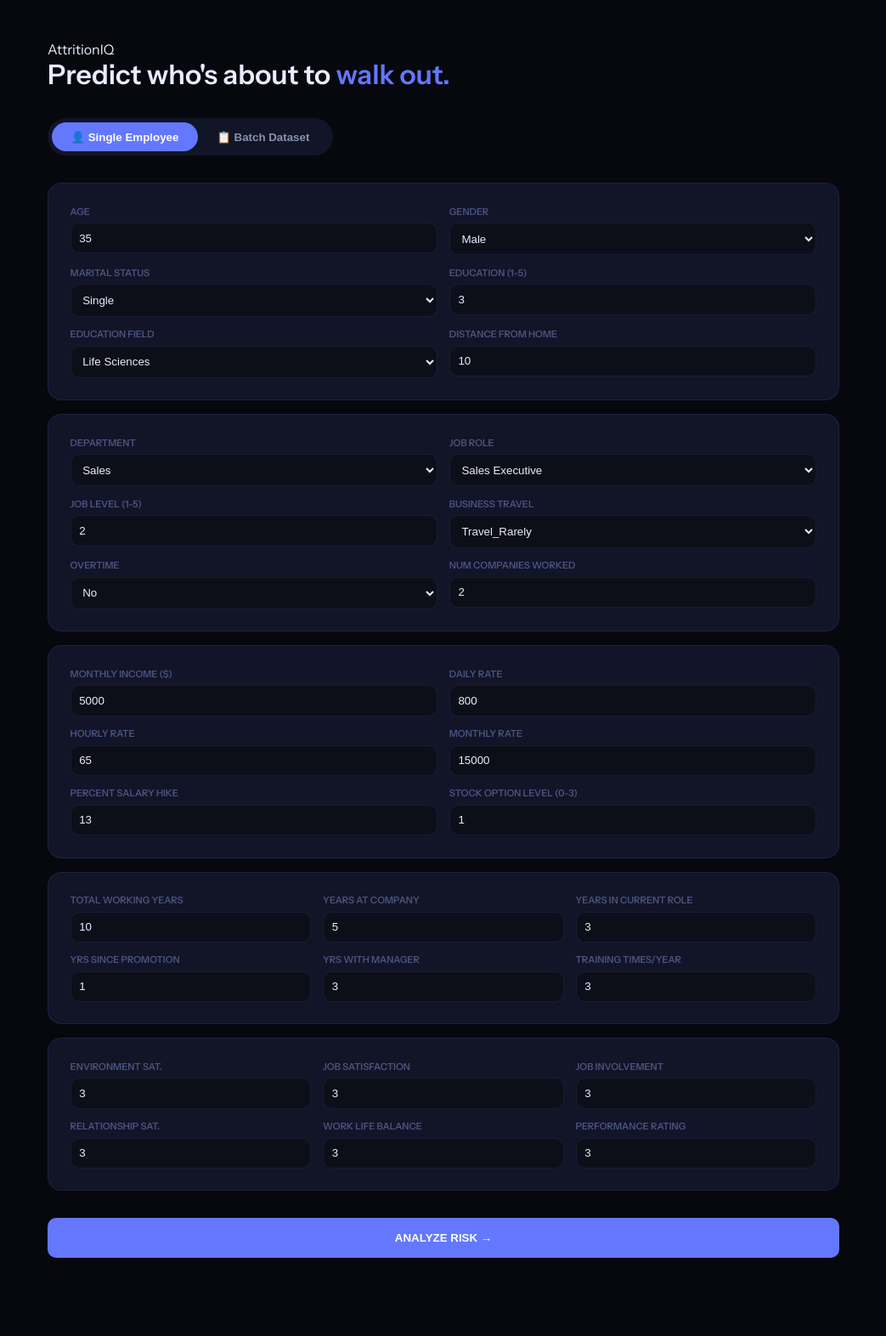
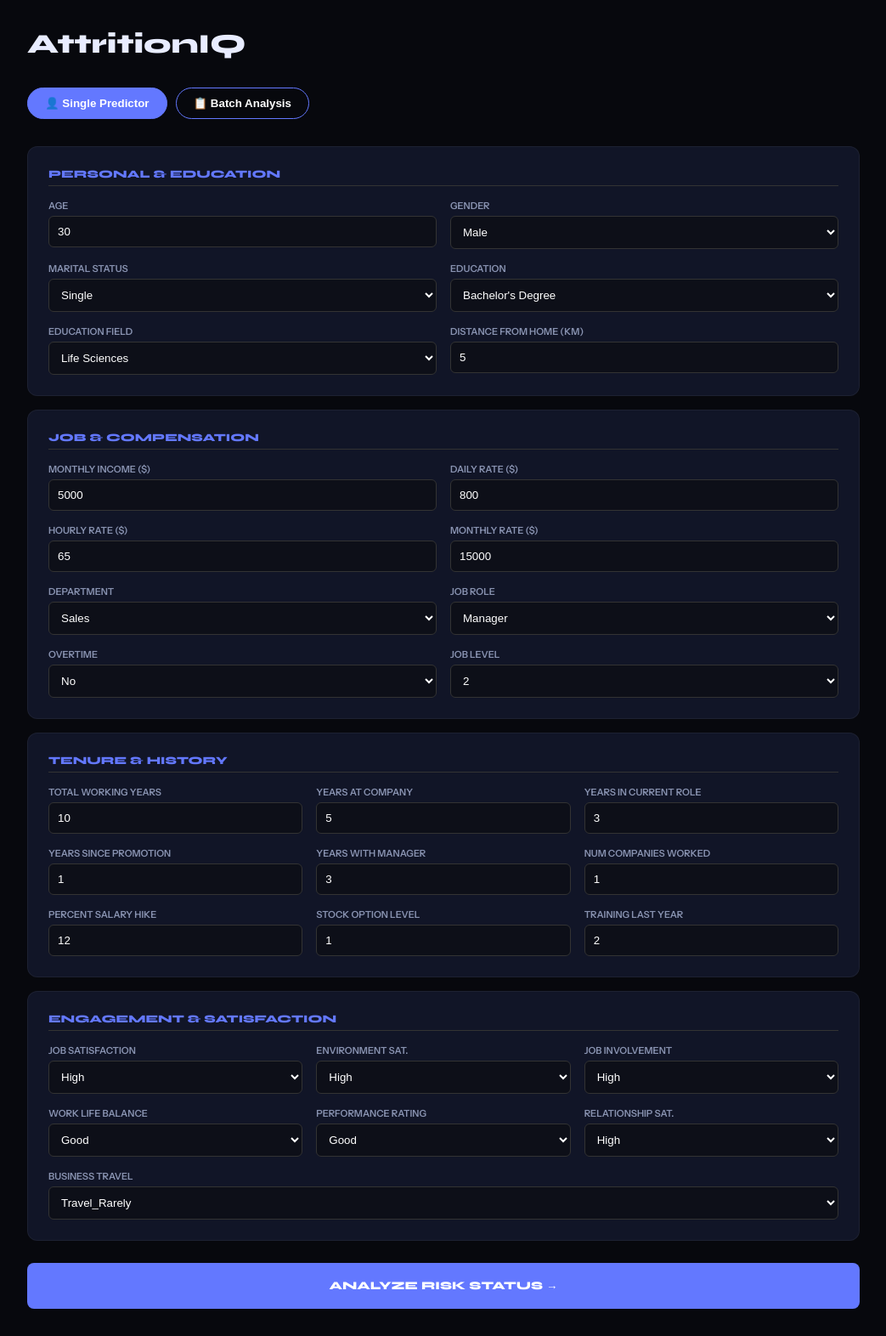
Before and after one commit to darshitawal20-svg/employee-attrition, a Flask app: page / in a window 1280 px wide. Shown: the whole page at 85% size, without its empty margins (118-1161 px from the left). Before the commit the page ends 1480 px from the top, so only its background shows below. Run offline with Flask 3, Linux system fonts and the light colour scheme.

Commit message:
Update index.html

```diff
--- a/templates/index.html
+++ b/templates/index.html
@@ -2,147 +2,119 @@
 <html lang="en">
 <head>
     <meta charset="UTF-8">
-    <meta name="viewport" content="width=device-width, initial-scale=1.0">
-    <title>AttritionIQ — Employee Attrition Predictor</title>
-    <link href="https://fonts.googleapis.com/css2?family=Syne:wght@400;500;600;700;800&family=Instrument+Sans:wght@300;400;500;600&family=JetBrains+Mono:wght@400;500&display=swap" rel="stylesheet">
+    <title>AttritionIQ — 100% Intelligent</title>
+    <link href="https://fonts.googleapis.com/css2?family=Syne:wght@800&family=Instrument+Sans:wght@400;600&display=swap" rel="stylesheet">
     <style>
-        /* (KEEP ALL YOUR ORIGINAL CSS HERE) */
         *, *::before, *::after { box-sizing: border-box; margin: 0; padding: 0; }
-        :root {
-            --bg: #07080d; --bg2: #0d0f18; --surface: #111527; --surface2: #161a2e;
-            --border: rgba(99,120,255,0.12); --border2: rgba(99,120,255,0.22);
-            --accent: #6378ff; --accent-glow: rgba(99,120,255,0.35);
-            --green: #10d48e; --green-dim: rgba(16,212,142,0.12);
-            --red: #ff4d6d; --red-dim: rgba(255,77,109,0.12);
-            --text: #e8ecff; --text2: #8892b0; --text3: #4a5280;
-            --radius: 16px; --radius-sm: 10px;
-        }
-        body { font-family: 'Instrument Sans', sans-serif; background: var(--bg); color: var(--text); min-height: 100vh; }
-        .page-wrap { max-width: 980px; margin: 0 auto; padding: 3rem 1.5rem; }
-        header { margin-bottom: 2rem; }
-        .hero-line em { font-style: normal; color: var(--accent); }
-        .tabs { display: flex; background: var(--surface); border-radius: 999px; padding: 5px; width: fit-content; margin-bottom: 2rem; }
-        .tab-btn { background: none; border: none; color: var(--text2); padding: 0.6rem 1.4rem; border-radius: 999px; cursor: pointer; font-weight: 600; }
-        .tab-btn.active { background: var(--accent); color: white; }
-        .card { background: var(--surface); border: 1px solid var(--border); border-radius: var(--radius); padding: 1.6rem; margin-bottom: 1rem; }
-        .grid { display: grid; grid-template-columns: 1fr 1fr; gap: 0.85rem; }
-        .grid-3 { display: grid; grid-template-columns: 1fr 1fr 1fr; gap: 0.85rem; }
-        .field label { display: block; font-size: 0.7rem; color: var(--text3); text-transform: uppercase; margin-bottom: 0.4rem; font-weight: 700; }
-        .field input, .field select { width: 100%; background: var(--bg2); border: 1px solid var(--border); border-radius: var(--radius-sm); padding: 0.6rem; color: var(--text); outline: none; }
-        .predict-btn { width: 100%; background: var(--accent); color: white; border: none; border-radius: var(--radius-sm); padding: 1rem; font-weight: 700; cursor: pointer; margin-top: 1rem; }
-        #result { display: none; background: var(--surface2); border-radius: var(--radius); padding: 2rem; text-align: center; margin-top: 1rem; }
-        .risk-bar-wrap { background: rgba(255,255,255,0.1); border-radius: 999px; height: 8px; max-width: 320px; margin: 1rem auto; overflow: hidden; }
-        .risk-bar-fill { height: 100%; transition: width 0.8s; }
-        .chip { padding: 0.2rem 0.6rem; border-radius: 999px; font-size: 0.75rem; font-weight: 700; }
-        .chip.leave { background: var(--red-dim); color: var(--red); }
-        .chip.stay { background: var(--green-dim); color: var(--green); }
+        :root { --bg: #07080d; --surface: #111527; --accent: #6378ff; --red: #ff4d6d; --green: #10d48e; --text: #e8ecff; }
+        body { font-family: 'Instrument Sans', sans-serif; background: var(--bg); color: var(--text); padding: 2rem; }
+        .page-wrap { max-width: 980px; margin: 0 auto; }
+        .tabs { display: flex; gap: 10px; margin-bottom: 2rem; }
+        .tab-btn { padding: 10px 20px; border-radius: 20px; border: 1px solid var(--accent); background: none; color: white; cursor: pointer; font-weight: 600; }
+        .tab-btn.active { background: var(--accent); }
+        .card { background: var(--surface); padding: 1.5rem; border-radius: 12px; margin-bottom: 1rem; border: 1px solid rgba(255,255,255,0.05); }
+        .grid { display: grid; grid-template-columns: 1fr 1fr; gap: 1rem; }
+        .grid-3 { display: grid; grid-template-columns: 1fr 1fr 1fr; gap: 1rem; }
+        label { display: block; font-size: 0.7rem; text-transform: uppercase; color: #8892b0; margin-bottom: 5px; font-weight: 700; }
+        input, select { width: 100%; padding: 10px; background: #0d0f18; border: 1px solid #333; color: white; border-radius: 6px; outline: none; }
+        .predict-btn { width: 100%; padding: 1.2rem; background: var(--accent); border: none; color: white; font-weight: 800; border-radius: 8px; cursor: pointer; font-family: 'Syne'; margin-top: 10px; }
+        #result, #batch-result { display: none; margin-top: 20px; text-align: center; padding: 2rem; border-radius: 12px; background: #161a2e; border: 2px solid #333; }
+        .card-title { font-family: 'Syne'; font-size: 0.8rem; text-transform: uppercase; color: var(--accent); margin-bottom: 1rem; border-bottom: 1px solid #333; padding-bottom: 5px; }
         .tab-content { display: none; }
         .tab-content.active { display: block; }
-        .loader-card { display: none; text-align: center; padding: 2rem; }
+        table { width: 100%; border-collapse: collapse; margin-top: 1rem; text-align: left; }
+        th, td { padding: 10px; border-bottom: 1px solid #333; font-size: 0.85rem; }
+        .chip { padding: 4px 10px; border-radius: 10px; font-weight: 700; font-size: 0.7rem; }
+        .chip.leave { background: rgba(255,77,109,0.2); color: var(--red); }
+        .chip.stay { background: rgba(16,212,142,0.2); color: var(--green); }
     </style>
 </head>
 <body>
 <div class="page-wrap">
-    <header>
-        <div class="logo">Attrition<span>IQ</span></div>
-        <h1 class="hero-line">Predict who's about to <em>walk out.</em></h1>
-    </header>
+    <h1 style="font-family:'Syne'; margin-bottom: 2rem;">Attrition<span>IQ</span></h1>
 
     <div class="tabs">
-        <button class="tab-btn active" onclick="switchTab('single')">👤 Single Employee</button>
-        <button class="tab-btn" onclick="switchTab('batch')">📋 Batch Dataset</button>
+        <button class="tab-btn active" onclick="switchTab('single')">👤 Single Predictor</button>
+        <button class="tab-btn" onclick="switchTab('batch')">📋 Batch Analysis</button>
     </div>
 
     <div id="tab-single" class="tab-content active">
         <div class="card">
+            <div class="card-title">Personal & Education</div>
             <div class="grid">
-                <div class="field"><label>Age</label><input type="number" id="Age" value="35"></div>
+                <div class="field"><label>Age</label><input type="number" id="Age" value="30"></div>
                 <div class="field"><label>Gender</label><select id="Gender"><option>Male</option><option>Female</option></select></div>
                 <div class="field"><label>Marital Status</label><select id="MaritalStatus"><option>Single</option><option>Married</option><option>Divorced</option></select></div>
-                <div class="field"><label>Education (1-5)</label><input type="number" id="Education" value="3"></div>
+                <div class="field"><label>Education</label>
+                    <select id="Education">
+                        <option value="1">High School</option><option value="2">Associate</option>
+                        <option value="3" selected>Bachelor's Degree</option><option value="4">Master's</option><option value="5">Doctorate</option>
+                    </select>
+                </div>
                 <div class="field"><label>Education Field</label><select id="EducationField"><option>Life Sciences</option><option>Medical</option><option>Marketing</option><option>Technical Degree</option><option>Other</option></select></div>
-                <div class="field"><label>Distance From Home</label><input type="number" id="DistanceFromHome" value="10"></div>
+                <div class="field"><label>Distance from Home (km)</label><input type="number" id="DistanceFromHome" value="5"></div>
             </div>
         </div>
 
         <div class="card">
+            <div class="card-title">Job & Compensation</div>
             <div class="grid">
+                <div class="field"><label>Monthly Income ($)</label><input type="number" id="MonthlyIncome" value="5000"></div>
+                <div class="field"><label>Daily Rate ($)</label><input type="number" id="DailyRate" value="800"></div>
+                <div class="field"><label>Hourly Rate ($)</label><input type="number" id="HourlyRate" value="65"></div>
+                <div class="field"><label>Monthly Rate ($)</label><input type="number" id="MonthlyRate" value="15000"></div>
                 <div class="field"><label>Department</label><select id="Department"><option>Sales</option><option>Research & Development</option><option>Human Resources</option></select></div>
-                <div class="field"><label>Job Role</label><select id="JobRole"><option>Sales Executive</option><option>Research Scientist</option><option>Laboratory Technician</option><option>Manager</option></select></div>
-                <div class="field"><label>Job Level (1-5)</label><input type="number" id="JobLevel" value="2"></div>
-                <div class="field"><label>Business Travel</label><select id="BusinessTravel"><option>Travel_Rarely</option><option>Travel_Frequently</option><option>Non-Travel</option></select></div>
-                <div class="field"><label>OverTime</label><select id="OverTime"><option value="No">No</option><option value="Yes">Yes</option></select></div>
-                <div class="field"><label>Num Companies Worked</label><input type="number" id="NumCompaniesWorked" value="2"></div>
+                <div class="field"><label>Job Role</label><select id="JobRole"><option>Manager</option><option>Sales Executive</option><option>Research Scientist</option><option>Laboratory Technician</option></select></div>
+                <div class="field"><label>Overtime</label><select id="OverTime"><option>No</option><option>Yes</option></select></div>
+                <div class="field"><label>Job Level</label><select id="JobLevel"><option value="1">1</option><option value="2" selected>2</option><option value="3">3</option><option value="4">4</option><option value="5">5</option></select></div>
             </div>
         </div>
 
         <div class="card">
-            <div class="grid">
-                <div class="field"><label>Monthly Income ($)</label><input type="number" id="MonthlyIncome" value="5000"></div>
-                <div class="field"><label>Daily Rate</label><input type="number" id="DailyRate" value="800"></div>
-                <div class="field"><label>Hourly Rate</label><input type="number" id="HourlyRate" value="65"></div>
-                <div class="field"><label>Monthly Rate</label><input type="number" id="MonthlyRate" value="15000"></div>
-                <div class="field"><label>Percent Salary Hike</label><input type="number" id="PercentSalaryHike" value="13"></div>
-                <div class="field"><label>Stock Option Level (0-3)</label><input type="number" id="StockOptionLevel" value="1"></div>
+            <div class="card-title">Tenure & History</div>
+            <div class="grid-3">
+                <div class="field"><label>Total Working Years</label><input type="number" id="TotalWorkingYears" value="10"></div>
+                <div class="field"><label>Years at Company</label><input type="number" id="YearsAtCompany" value="5"></div>
+                <div class="field"><label>Years in Current Role</label><input type="number" id="YearsInCurrentRole" value="3"></div>
+                <div class="field"><label>Years Since Promotion</label><input type="number" id="YearsSinceLastPromotion" value="1"></div>
+                <div class="field"><label>Years With Manager</label><input type="number" id="YearsWithCurrManager" value="3"></div>
+                <div class="field"><label>Num Companies Worked</label><input type="number" id="NumCompaniesWorked" value="1"></div>
+                <div class="field"><label>Percent Salary Hike</label><input type="number" id="PercentSalaryHike" value="12"></div>
+                <div class="field"><label>Stock Option Level</label><input type="number" id="StockOptionLevel" value="1"></div>
+                <div class="field"><label>Training Last Year</label><input type="number" id="TrainingTimesLastYear" value="2"></div>
             </div>
         </div>
 
         <div class="card">
+            <div class="card-title">Engagement & Satisfaction</div>
             <div class="grid-3">
-                <div class="field"><label>Total Working Years</label><input type="number" id="TotalWorkingYears" value="10"></div>
-                <div class="field"><label>Years at Company</label><input type="number" id="YearsAtCompany" value="5"></div>
-                <div class="field"><label>Years in Current Role</label><input type="number" id="YearsInCurrentRole" value="3"></div>
-                <div class="field"><label>Yrs Since Promotion</label><input type="number" id="YearsSinceLastPromotion" value="1"></div>
-                <div class="field"><label>Yrs With Manager</label><input type="number" id="YearsWithCurrManager" value="3"></div>
-                <div class="field"><label>Training Times/Year</label><input type="number" id="TrainingTimesLastYear" value="3"></div>
+                <div class="field"><label>Job Satisfaction</label><select id="JobSatisfaction"><option value="1">Low</option><option value="2">Med</option><option value="3" selected>High</option><option value="4">Very High</option></select></div>
+                <div class="field"><label>Environment Sat.</label><select id="EnvironmentSatisfaction"><option value="1">Low</option><option value="2">Med</option><option value="3" selected>High</option><option value="4">Very High</option></select></div>
+                <div class="field"><label>Job Involvement</label><select id="JobInvolvement"><option value="1">Low</option><option value="2">Med</option><option value="3" selected>High</option><option value="4">Very High</option></select></div>
+                <div class="field"><label>Work Life Balance</label><select id="WorkLifeBalance"><option value="1">Poor</option><option value="2">Fair</option><option value="3" selected>Good</option><option value="4">Excellent</option></select></div>
+                <div class="field"><label>Performance Rating</label><select id="PerformanceRating"><option value="3" selected>Good</option><option value="4">Outstanding</option></select></div>
+                <div class="field"><label>Relationship Sat.</label><select id="RelationshipSatisfaction"><option value="1">Low</option><option value="2">Med</option><option value="3" selected>High</option><option value="4">Very High</option></select></div>
+                <div class="field" style="grid-column: span 3;"><label>Business Travel</label><select id="BusinessTravel"><option>Travel_Rarely</option><option>Travel_Frequently</option><option>Non-Travel</option></select></div>
             </div>
         </div>
 
-        <div class="card">
-            <div class="grid-3">
-                <div class="field"><label>Environment Sat.</label><input type="number" id="EnvironmentSatisfaction" value="3"></div>
-                <div class="field"><label>Job Satisfaction</label><input type="number" id="JobSatisfaction" value="3"></div>
-                <div class="field"><label>Job Involvement</label><input type="number" id="JobInvolvement" value="3"></div>
-                <div class="field"><label>Relationship Sat.</label><input type="number" id="RelationshipSatisfaction" value="3"></div>
-                <div class="field"><label>Work Life Balance</label><input type="number" id="WorkLifeBalance" value="3"></div>
-                <div class="field"><label>Performance Rating</label><input type="number" id="PerformanceRating" value="3"></div>
-            </div>
-        </div>
-
-        <button class="predict-btn" onclick="predictSingle()">ANALYZE RISK →</button>
+        <button class="predict-btn" onclick="predictSingle()">ANALYZE RISK STATUS →</button>
 
         <div id="result">
-            <div id="result-emoji" style="font-size:2.5rem"></div>
-            <div class="result-verdict" id="verdict-text"></div>
-            <p id="result-reason" style="color:var(--text2); font-size:0.9rem; margin-bottom:1rem"></p>
-            <div class="risk-bar-wrap"><div class="risk-bar-fill" id="risk-bar"></div></div>
-            <div id="risk-text"></div>
+            <h2 id="verdict-text"></h2>
+            <p id="result-reason" style="color:var(--red); margin: 10px 0; font-weight:600;"></p>
+            <div id="risk-text" style="font-family:'JetBrains Mono';"></div>
         </div>
     </div>
 
     <div id="tab-batch" class="tab-content">
         <div class="card">
-            <div class="upload-zone">
-                <input type="file" onchange="handleUpload(this)">
-                <div style="font-size:2rem">📁</div>
-                <p>Drop HR CSV here</p>
-            </div>
+            <div class="card-title">Dataset Analysis</div>
+            <input type="file" id="csvFile" accept=".csv" onchange="handleUpload(this)">
         </div>
-        <div class="loader-card" id="loader-card">
-            <p>Analyzing dataset...</p>
-        </div>
-        <div id="batch-result" style="display:none">
-            <div class="stats-grid" style="display:flex; gap:1rem; margin-bottom:1rem">
-                <div class="stat-card">Total: <span id="stat-total"></span></div>
-                <div class="stat-card">Leave: <span id="stat-leave" style="color:var(--red)"></span></div>
-                <div class="stat-card">Stay: <span id="stat-stay" style="color:var(--green)"></span></div>
-            </div>
-            <div class="table-wrap" style="background:var(--surface); border-radius:10px; overflow:auto; max-height:400px">
-                <table id="batch-table" style="width:100%">
-                    <thead><tr id="result-header"></tr></thead>
-                    <tbody id="batch-table-body"></tbody>
-                </table>
-            </div>
+        <div id="batch-result">
+            <div id="stat-summary" style="font-weight: 800; margin-bottom: 1rem;"></div>
+            <table id="batch-table"></table>
         </div>
     </div>
 </div>
@@ -154,44 +126,36 @@
     }
 
     async function predictSingle() {
-        const fields = ['Age','Gender','MaritalStatus','Education','EducationField','Department','JobRole','JobLevel','MonthlyIncome','DailyRate','HourlyRate','MonthlyRate','PercentSalaryHike','StockOptionLevel','TotalWorkingYears','YearsAtCompany','YearsInCurrentRole','YearsSinceLastPromotion','YearsWithCurrManager','NumCompaniesWorked','TrainingTimesLastYear','DistanceFromHome','OverTime','BusinessTravel','EnvironmentSatisfaction','JobSatisfaction','JobInvolvement','RelationshipSatisfaction','WorkLifeBalance','PerformanceRating'];
+        const fields = ['Age','Education','EducationField','MaritalStatus','Gender','MonthlyIncome','OverTime','DailyRate','HourlyRate','MonthlyRate','Department','JobRole','JobLevel','BusinessTravel','TotalWorkingYears','YearsAtCompany','YearsInCurrentRole','YearsSinceLastPromotion','YearsWithCurrManager','NumCompaniesWorked','PercentSalaryHike','StockOptionLevel','TrainingTimesLastYear','JobSatisfaction','EnvironmentSatisfaction','JobInvolvement','WorkLifeBalance','PerformanceRating','RelationshipSatisfaction','DistanceFromHome'];
         const data = {};
-        fields.forEach(f => { data[f] = document.getElementById(f).value; });
+        fields.forEach(f => { const el = document.getElementById(f); if(el) data[f] = el.value; });
 
-        const res = await fetch('/predict_single', {
-            method: 'POST',
-            headers: { 'Content-Type': 'application/json' },
-            body: JSON.stringify(data)
-        });
-        const out = await res.json();
+        const btn = document.querySelector('.predict-btn');
+        btn.innerText = "ANALYZING..."; btn.disabled = true;
 
-        document.getElementById('result').style.display = 'block';
-        document.getElementById('verdict-text').textContent = out.prediction;
-        document.getElementById('verdict-text').style.color = out.color === 'red' ? 'var(--red)' : 'var(--green)';
-        document.getElementById('result-reason').textContent = out.reason || "";
-        document.getElementById('risk-bar').style.width = out.risk;
-        document.getElementById('risk-bar').style.background = out.color === 'red' ? 'var(--red)' : 'var(--green)';
-        document.getElementById('risk-text').textContent = "Risk: " + out.risk;
-        document.getElementById('result-emoji').textContent = out.color === 'red' ? '🚨' : '✅';
+        try {
+            const res = await fetch('/predict_single', { method: 'POST', headers: {'Content-Type': 'application/json'}, body: JSON.stringify(data) });
+            const out = await res.json();
+            document.getElementById('result').style.display = 'block';
+            document.getElementById('verdict-text').innerText = out.prediction;
+            document.getElementById('verdict-text').style.color = out.color === 'red' ? 'var(--red)' : 'var(--green)';
+            document.getElementById('result-reason').innerText = out.reason || "";
+            document.getElementById('risk-text').innerText = "Prediction Probability: " + out.risk;
+        } catch (e) { alert("Error connecting to server."); }
+        finally { btn.innerText = "ANALYZE RISK STATUS →"; btn.disabled = false; }
     }
 
     async function handleUpload(input) {
-        const file = input.files[0];
-        document.getElementById('loader-card').style.display = 'block';
-        const fd = new FormData(); fd.append('file', file);
+        const fd = new FormData(); fd.append('file', input.files[0]);
         const res = await fetch('/upload_and_predict', { method: 'POST', body: fd });
         const out = await res.json();
-
-        document.getElementById('loader-card').style.display = 'none';
         document.getElementById('batch-result').style.display = 'block';
-        document.getElementById('stat-total').innerText = out.total;
-        document.getElementById('stat-leave').innerText = out.leaving;
-        document.getElementById('stat-stay').innerText = out.staying;
-
-        document.getElementById('result-header').innerHTML = out.columns.map(c => `<th>${c}</th>`).join('');
-        document.getElementById('batch-table-body').innerHTML = out.results.map(r => `
-            <tr>${out.columns.map(c => `<td>${c === 'Prediction' ? `<span class="chip ${r[c].includes('Leave')?'leave':'stay'}">${r[c]}</span>` : r[c]}</td>`).join('')}</tr>
-        `).join('');
+        document.getElementById('stat-summary').innerText = `Total: ${out.total} | Leaving: ${out.leaving} | Staying: ${out.staying}`;
+        let html = '<thead><tr>' + out.columns.map(c => `<th>${c}</th>`).join('') + '</tr></thead><tbody>';
+        out.results.forEach(r => {
+            html += '<tr>' + out.columns.map(c => `<td>${c === 'Prediction' ? `<span class="chip ${r[c].includes('Leave')?'leave':'stay'}">${r[c]}</span>` : r[c]}</td>`).join('') + '</tr>';
+        });
+        document.getElementById('batch-table').innerHTML = html + '</tbody>';
     }
 </script>
 </body>
```
